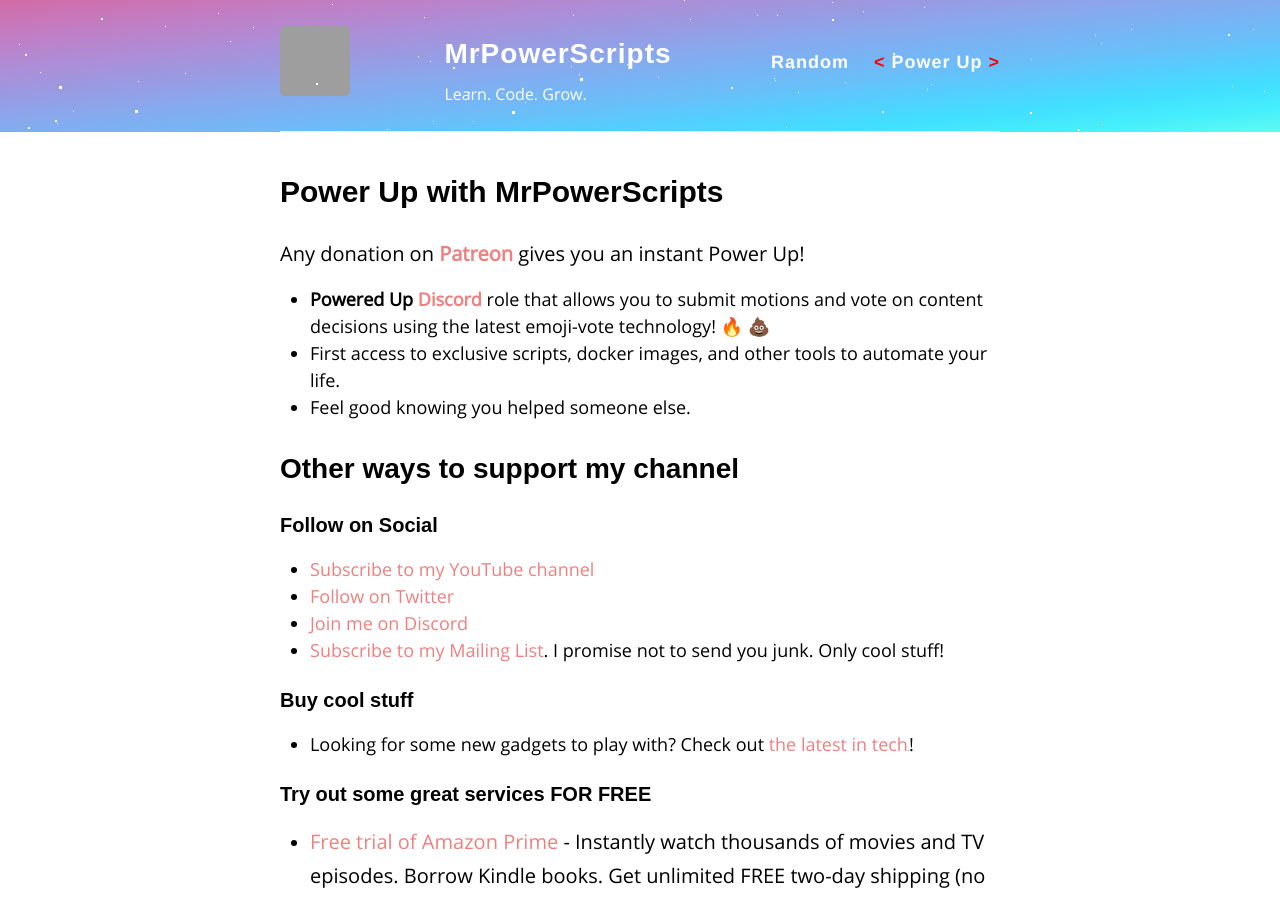
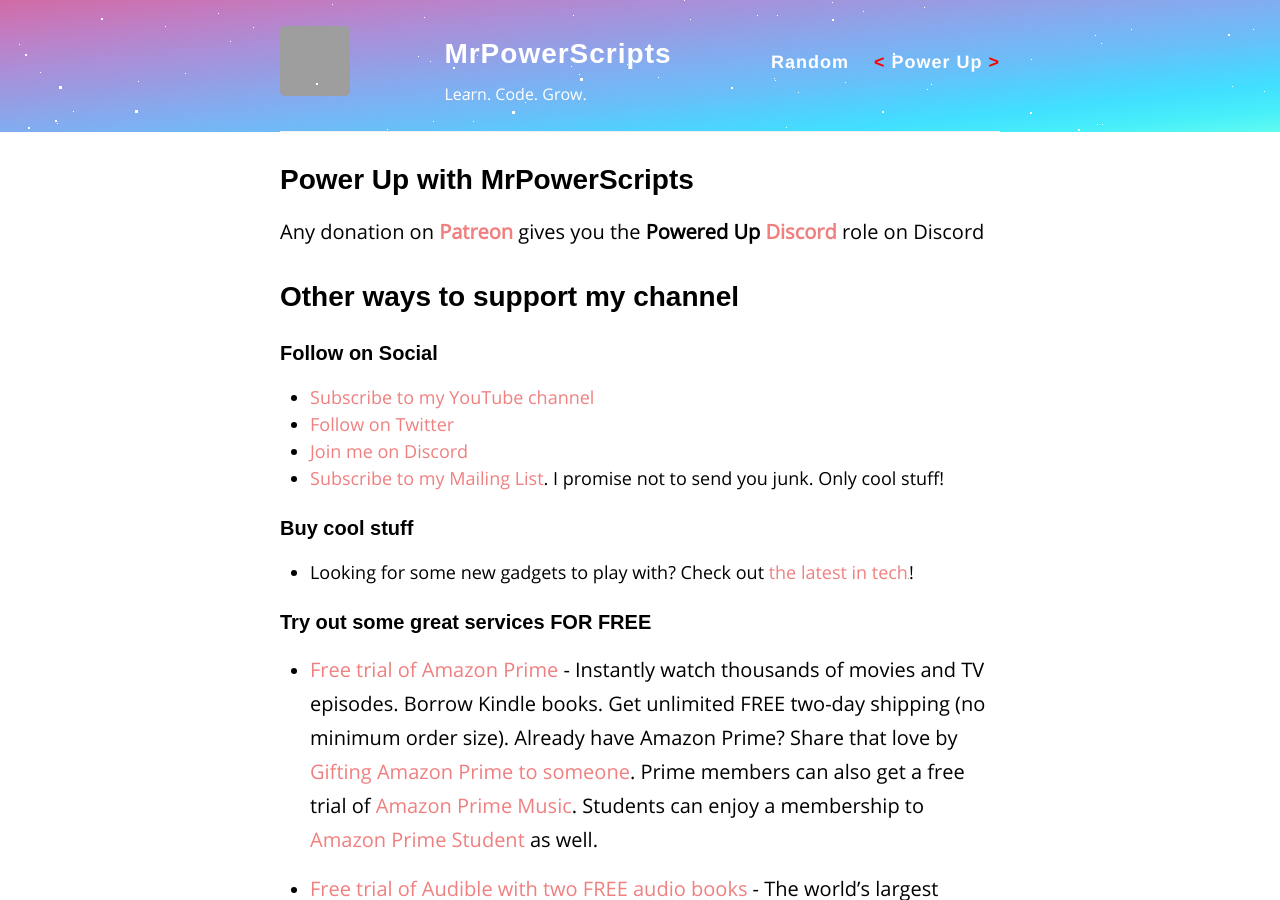
Before and after one commit to MrPowerScripts/MrPowerScripts.com, a Jekyll site: the page built from power-up.md, in a window 1280 px wide and 900 px high. Built offline with Jekyll 4.4.1, drawn with Linux system fonts in a browser that asks for light colours; our own code applies the rules of GitHub Pages for plain Markdown files; grey boxes are pictures that could not be loaded.

Commit message:
this has changed

```diff
--- a/power-up.md
+++ b/power-up.md
@@ -2,13 +2,9 @@
 layout: default
 ---
 
-# Power Up with MrPowerScripts
+## Power Up with MrPowerScripts
 
-Any donation on **[Patreon](https://bit.ly/mrps-patreon)** gives you an instant Power Up!
-
-- **Powered Up**  **[Discord](https://bit.ly/mrps-discord)** role that allows you to submit motions and vote on content decisions using the latest emoji-vote technology! 🔥 💩
-- First access to exclusive scripts, docker images, and other tools to automate your life.
-- Feel good knowing you helped someone else.
+Any donation on **[Patreon](https://bit.ly/mrps-patreon)** gives you the **Powered Up**  **[Discord](https://bit.ly/mrps-discord)** role on Discord
 
 ## Other ways to support my channel
 
```
